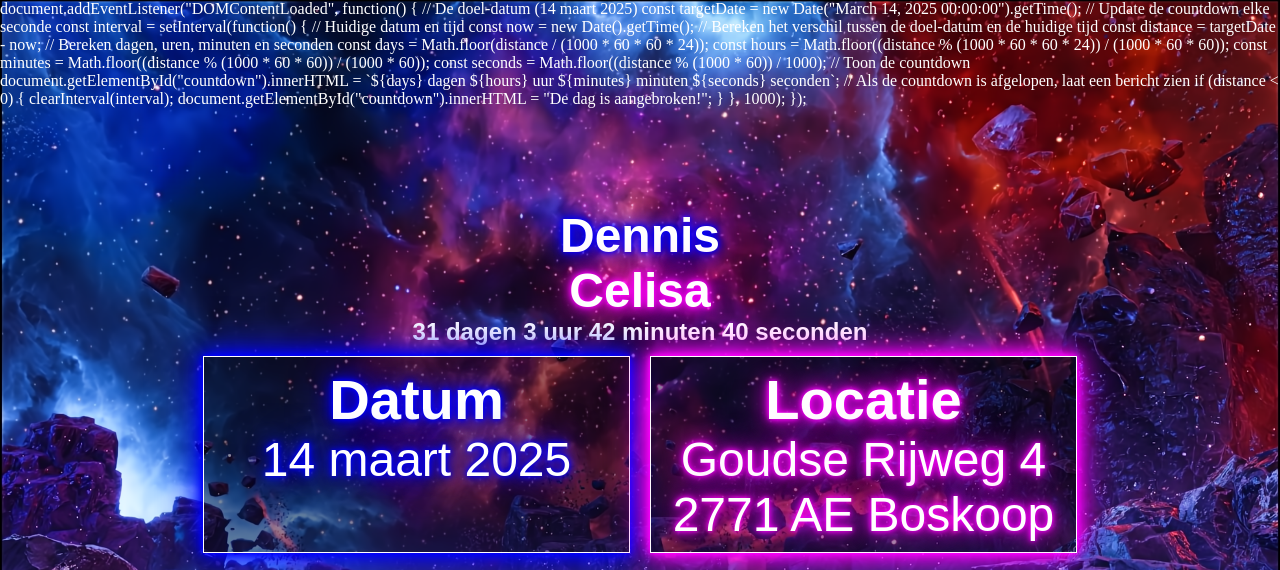
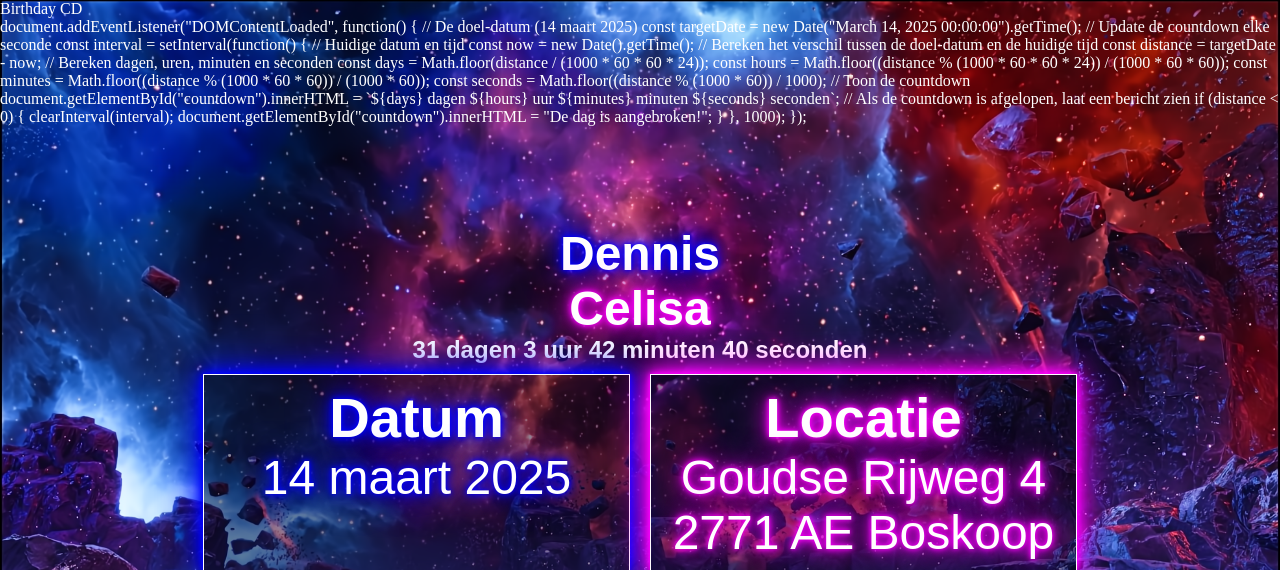
Before and after one commit to DennisGeerlof/DennisGeerlof.github.io, a PHP site: page /Invite/index.html in a window 1280 px wide. Shown: the top 570 px of the page. Run offline with PHP 8.4, Linux system fonts and the light colour scheme.

Commit message:
Update styles.css

```diff
--- a/Invite/styles.css
+++ b/Invite/styles.css
@@ -4,10 +4,6 @@
     justify-content: center;
     margin: 0;
     color: white;
-}
-
-title {
-    display: none;
 }
 
 body {
```
